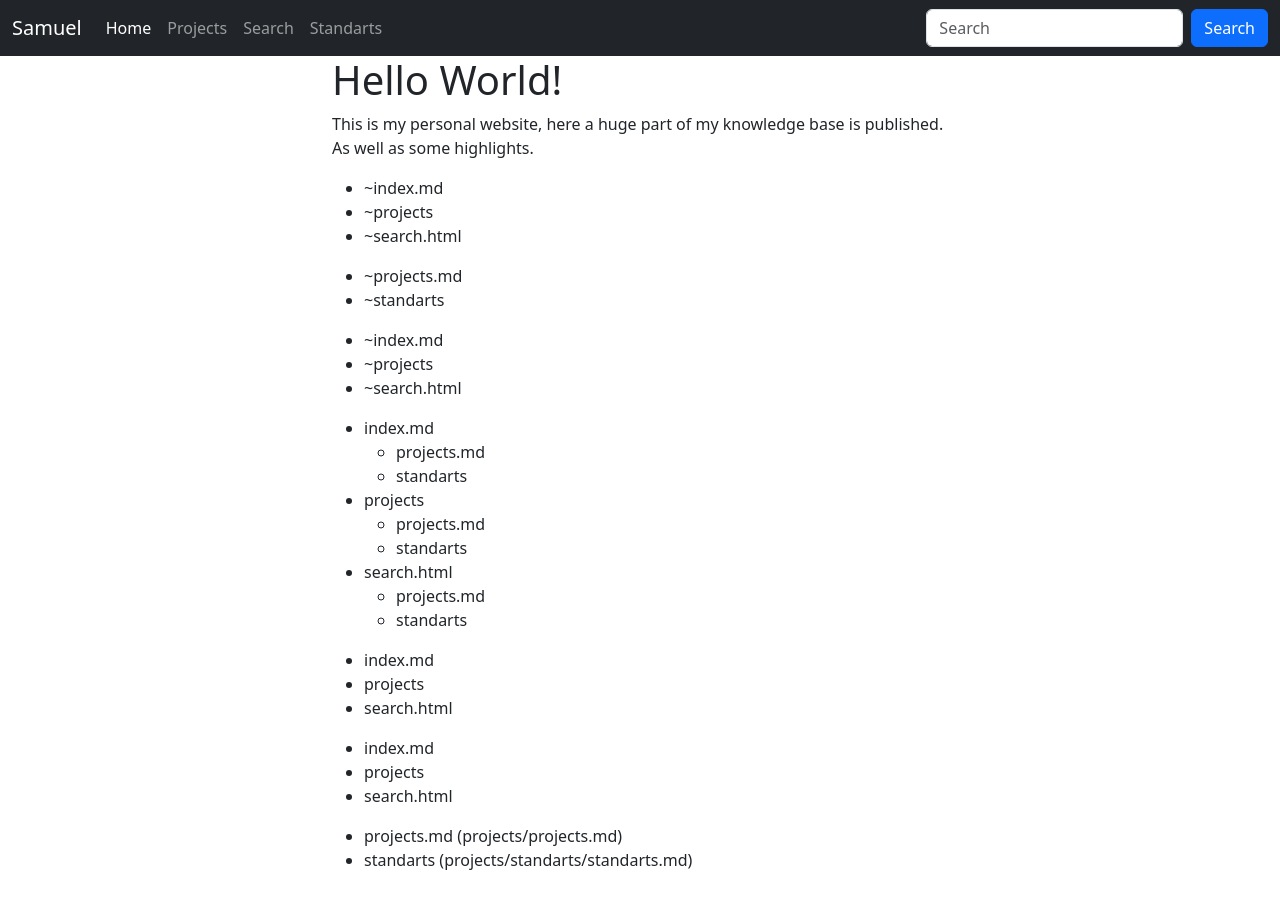
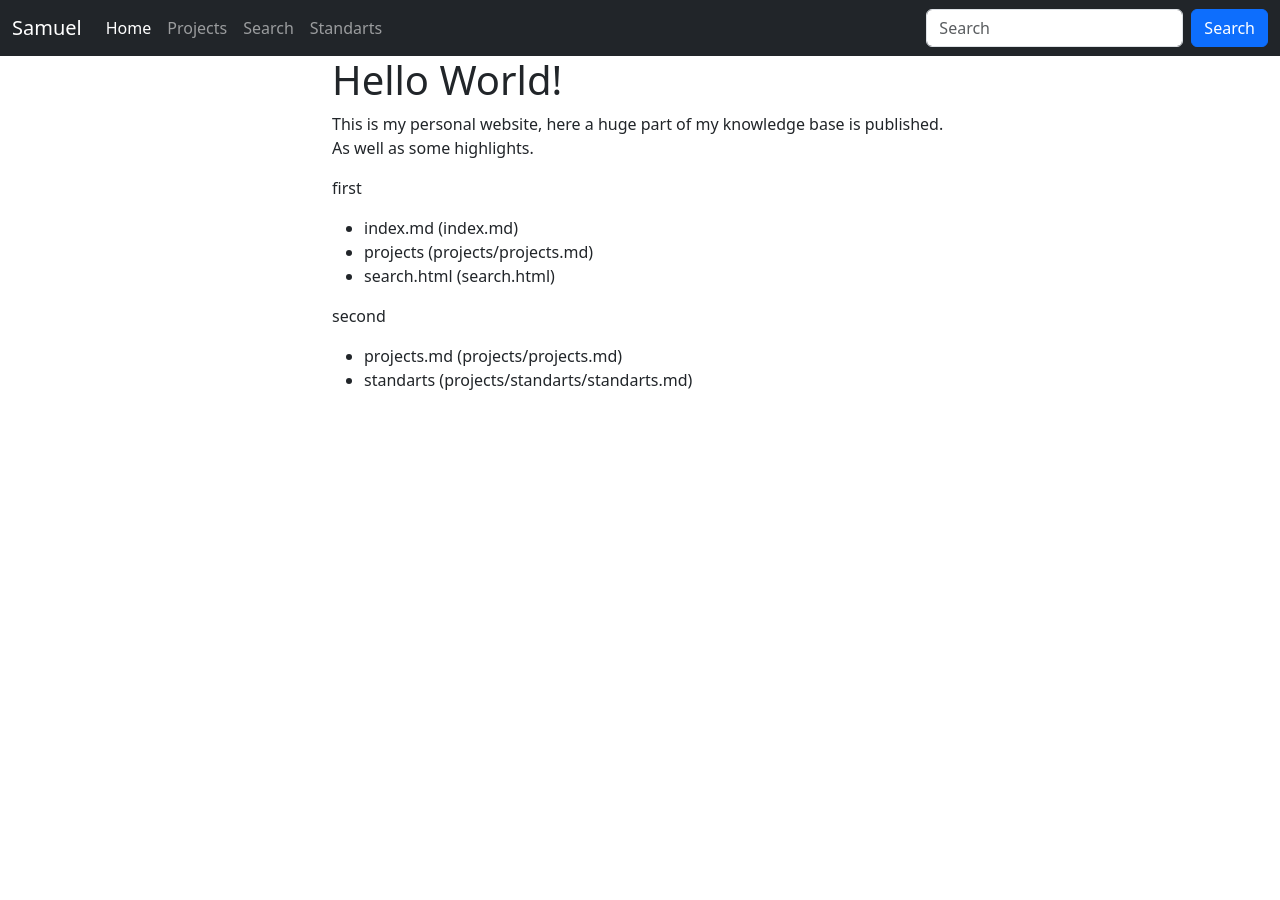
Before and after one commit to Soraxem/website-test, a Jekyll site: the page built from index.md, in a window 1280 px wide. Built offline with Jekyll 4.4.1, drawn with Linux system fonts in a browser that asks for light colours.

Commit message:
Update index.md

```diff
--- a/index.md
+++ b/index.md
@@ -6,193 +6,8 @@ title: Home
 
 This is my personal website, here a huge part of my knowledge base is published. As well as some highlights.
 
-
 {% assign paths = site.pages | map: "path" -%}
-{%- assign dir = paths.first | split: "/" | first | prepend: "~" -%}
-{%- assign dirs = "" -%}
-
-<ul>
-{%- for path in paths -%}
-	{%- assign pat = path | prepend: "~" -%}
-	{%- if pat contains "~" -%}
-		{%- assign dir = pat | split: "/" | first -%}
-		{%- assign dirs_array = dirs | split: "~" -%}
-		{%- assign dirs_array_uniq = dirs | append: dir | split: "~" | uniq -%}
-		{%- unless dirs_array == dirs_array_uniq -%}
-			{% assign dirs = dirs | append: dir -%}
-			<li href="{{ path }}">{{ dir }}</li>
-		{%- endunless -%}
- 	{%- endif -%}
-{%- endfor -%}
-</ul>
-
-
-
-{% assign paths = site.pages | map: "path" -%}
-{%- assign level = "projects/" -%}
-
-{%- assign dirs = "" -%}
-
-<ul>
-{%- for path in paths -%}
-	{%- if path contains level -%}
-		{%- assign pat = path | remove: level | prepend: "~" -%}
-		{%- if pat contains "~" -%}
-			{%- assign dir = pat | split: "/" | first -%}
-			{%- assign dirs_array = dirs | split: "~" -%}
-			{%- assign dirs_array_uniq = dirs | append: dir | split: "~" | uniq -%}
-			{%- unless dirs_array == dirs_array_uniq -%}
-				{% assign dirs = dirs | append: dir -%}
-				<li href="{{ path }}">{{ dir }}</li>
-			{%- endunless -%}
- 		{%- endif -%}
-	{%- endif -%}
-{%- endfor -%}
-</ul>
-
-
-{% assign paths = site.pages | map: "path" -%}
-{%- assign level = "" -%}
-
-{%- assign dirs = "" -%}
-
-<ul>
-{%- for path in paths -%}
-	{%- if path contains level -%}
-		{%- assign pat = path | remove_first: level | prepend: "~" -%}
-		{%- assign dir = pat | split: "/" | first -%}
-		{%- assign dirs_array = dirs | split: "~" -%}
-		{%- assign dirs_array_uniq = dirs | append: dir | split: "~" | uniq -%}
-		{%- unless dirs_array == dirs_array_uniq -%}
-			{% assign dirs = dirs | append: dir -%}
-			<li href="{{ path }}">{{ dir }}</li>
-		{%- endunless -%}
-	{%- endif -%}
-{%- endfor -%}
-</ul>
-
-
-{% assign paths = site.pages | map: "path" -%}
-{%- assign level = "" -%}
-
-{%- assign dirs = "" -%}
-
-<ul>
-{%- for path in paths -%}
-	{%- if path contains level -%}
-		{%- assign pat = path | remove_first: level | prepend: "~" -%}
-		{%- assign dir = pat | split: "/" | first -%}
-		{%- assign dirs_array = dirs | split: "~" -%}
-		{%- assign dirs_array_uniq = dirs | append: dir | split: "~" | uniq -%}
-		{%- unless dirs_array == dirs_array_uniq -%}
-			{% assign dirs = dirs | append: dir -%}
-			<li>
-				{{ path | remove_first: level | split: "/" | first }}
-				{%- assign dirs_sub = "" -%}
-				<ul>
-				{%- for path in paths -%}
-					{%- if path contains "projects/" -%}
-						{%- assign pat = path | remove_first: "projects/" | prepend: "~" -%}
-						{%- assign dir = pat | split: "/" | first -%}
-						{%- assign dirs_array = dirs_sub | split: "~" -%}
-						{%- assign dirs_array_uniq = dirs_sub | append: dir | split: "~" | uniq -%}
-						{%- unless dirs_array == dirs_array_uniq -%}
-							{% assign dirs_sub = dirs_sub | append: dir -%}
-							<li>{{ path | remove_first: "projects/" | split: "/" | first }}</li>
-						{%- endunless -%}
-					{%- endif -%}
-				{%- endfor -%}
-				</ul>
-			</li>
-		{%- endunless -%}
-	{%- endif -%}
-{%- endfor -%}
-</ul>
-
-
-
-{% assign paths = site.pages | map: "path" -%}
-{%- assign level = "" -%}
-
-{%- assign dirs = "" -%}
-
-<ul>
-{%- for path in paths -%}
-	{%- if path contains level -%}
-		{%- assign pat = path | remove_first: level | prepend: "~" -%}
-		{%- assign dir = pat | split: "/" | first -%}
-		{%- assign dirs_array = dirs | split: "~" -%}
-		{%- assign dirs_array_uniq = dirs | append: dir | split: "~" | uniq -%}
-		{%- unless dirs_array == dirs_array_uniq -%}
-			{% assign dirs = dirs | append: dir -%}
-			<li>
-				{{ path | remove_first: level | split: "/" | first }}
-				{%- assign dirs_sub = "" -%}
-
-				{%- unless dir contains "." -%}
-					<ul>
-					{%- for path in paths -%}
-						{%- if path contains "index.md" -%}
-							{%- assign pat = path | remove_first: "index.md" | prepend: "~" -%}
-							{%- assign dir = pat | split: "/" | first -%}
-							{%- assign dirs_array = dirs_sub | split: "~" -%}
-							{%- assign dirs_array_uniq = dirs_sub | append: dir | split: "~" | uniq -%}
-							{%- unless dirs_array == dirs_array_uniq -%}
-								{% assign dirs_sub = dirs_sub | append: dir -%}
-								<li>{{ path | remove_first: "index.md" | split: "/" | first }}</li>
-							{%- endunless -%}
-						{%- endif -%}
-					{%- endfor -%}
-					</ul>
-				{%- endunless -%}
-			</li>
-		{%- endunless -%}
-	{%- endif -%}
-{%- endfor -%}
-</ul>
-
-
-
-{% assign paths = site.pages | map: "path" -%}
-{%- assign level = "" -%}
-
-{%- assign dirs = "" -%}
-
-<ul>
-{%- for path in paths -%}
-	{%- if path contains level -%}
-		{%- assign pat = path | remove_first: level | prepend: "~" -%}
-		{%- assign dir = pat | split: "/" | first -%}
-		{%- assign dirs_array = dirs | split: "~" -%}
-		{%- assign dirs_array_uniq = dirs | append: dir | split: "~" | uniq -%}
-		{%- unless dirs_array == dirs_array_uniq -%}
-			{% assign dirs = dirs | append: dir -%}
-			<li>
-				{{ path | remove_first: level | split: "/" | first }}
-				{%- assign dirs_sub = "" -%}
-				{%- if pat contains "/" -%}
-					<ul>
-					{%- for path in paths -%}
-						{%- if path contains "index.md" -%}
-							{%- assign pat = path | remove_first: "index.md" | prepend: "~" -%}
-							{%- assign dir = pat | split: "/" | first -%}
-							{%- assign dirs_array = dirs_sub | split: "~" -%}
-							{%- assign dirs_array_uniq = dirs_sub | append: dir | split: "~" | uniq -%}
-							{%- unless dirs_array == dirs_array_uniq -%}
-								{% assign dirs_sub = dirs_sub | append: dir -%}
-								<li>{{ path | remove_first: "index.md" | split: "/" | first }}</li>
-							{%- endunless -%}
-						{%- endif -%}
-					{%- endfor -%}
-					</ul>
-				{%- endif -%}
-			</li>
-		{%- endunless -%}
-	{%- endif -%}
-{%- endfor -%}
-</ul>
-
-
-{% assign paths = site.pages | map: "path" -%}
+<p>first</p>
 {% include navigation.html paths=paths level="" %}
+<p>second</p>
 {% include navigation.html paths=paths level="projects/" %}
```
